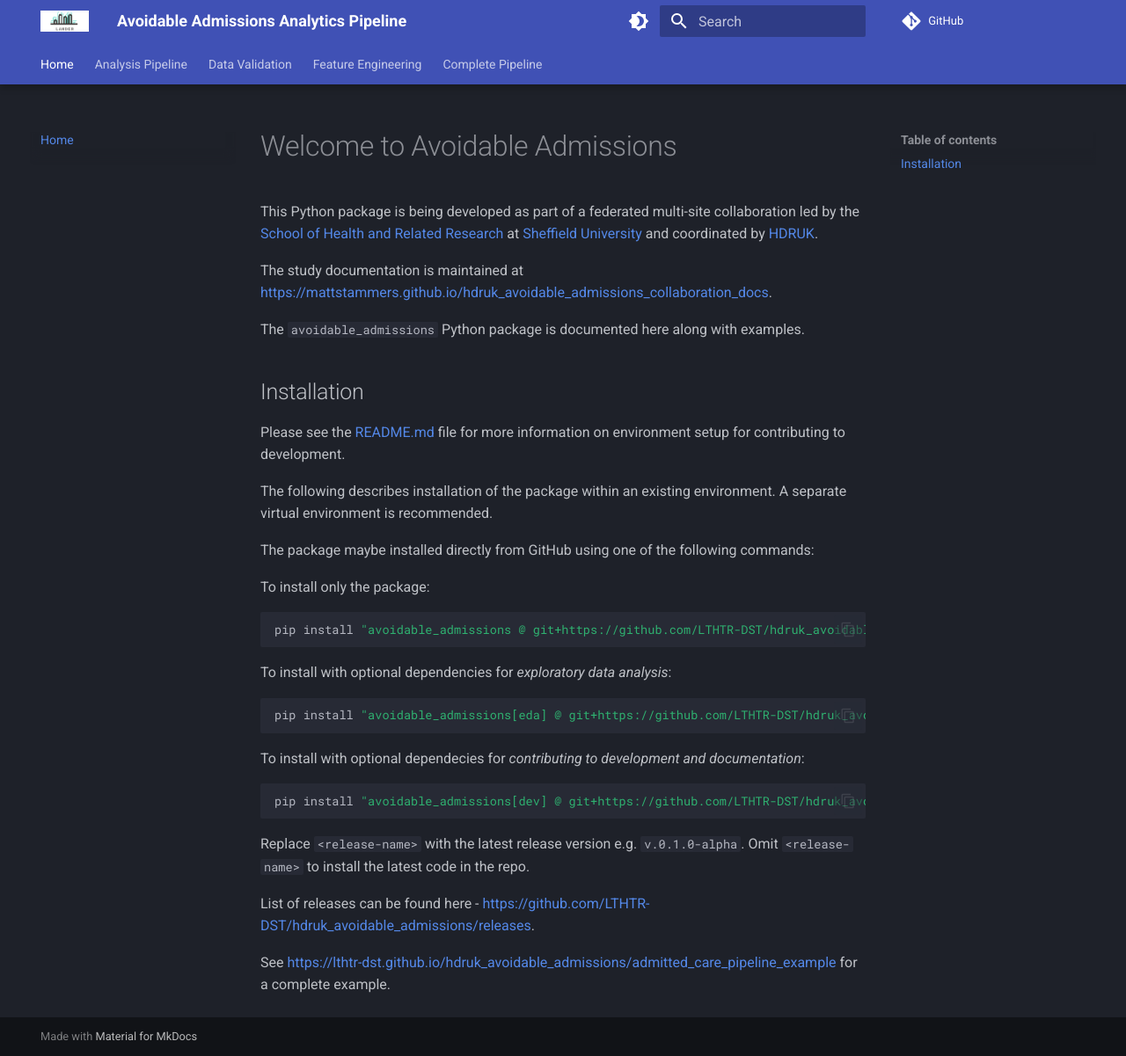
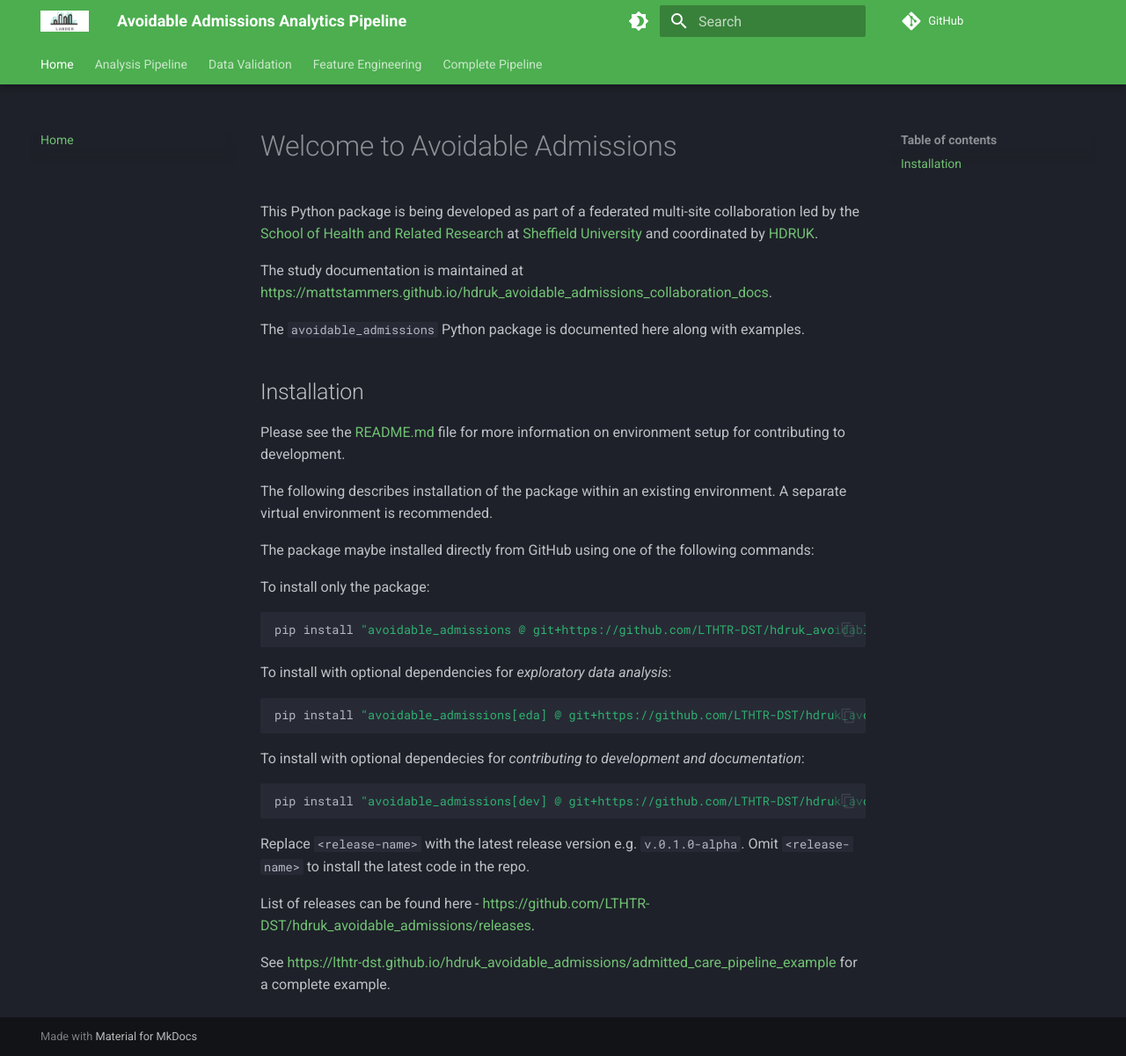
Before and after one commit to LTHTR-DST/hdruk_avoidable_admissions, an MkDocs documentation site: the page built from docs/index.md, in a window 1280 px wide and 1201 px high. Shown: the whole window at 88% size. Built offline with MkDocs 1.6.1 and Material for MkDocs 9.7.7, drawn with Linux system fonts in a browser that asks for light colours; comment, search, counter and statistics services are not loaded.

Commit message:
Make docs visually distinct from Matt's repo

```diff
--- a/mkdocs.yml
+++ b/mkdocs.yml
@@ -12,10 +12,14 @@ theme:
   palette:
     # Palette toggle for dark mode
     - scheme: slate
+      primary: green
+      accent: green
       toggle:
         icon: material/brightness-4
         name: Switch to light mode
     - scheme: default
+      primary: green
+      accent: green
       toggle:
         icon: material/brightness-7
         name: Switch to dark mode
```
